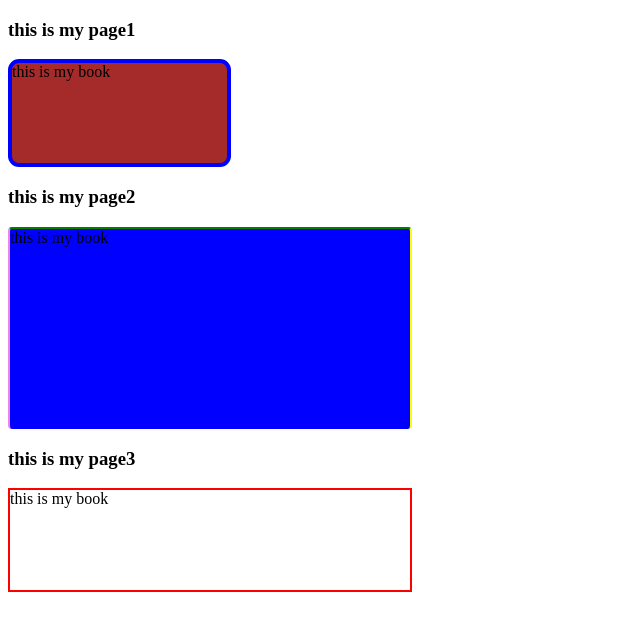
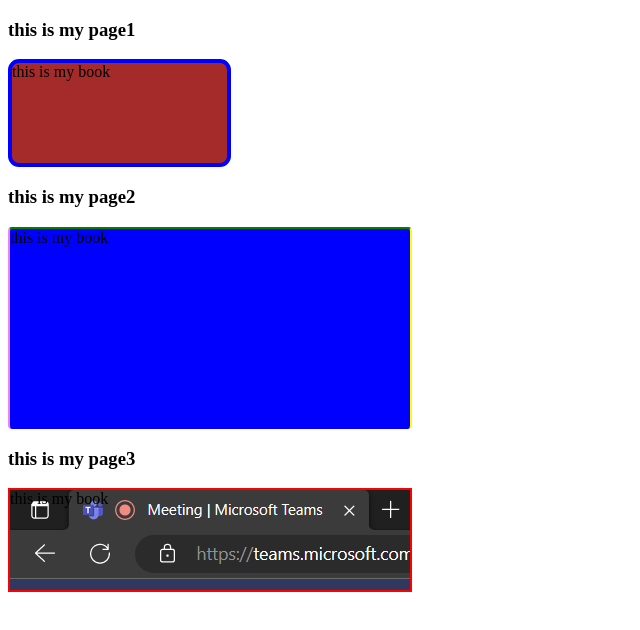
Before and after one commit to anujunique07/html, a plain HTML site: page index.html in a window 1280 px wide. Shown: the whole page, without its empty margins (0-640 px from the left). Drawn offline with Linux system fonts and the light colour scheme.

Commit message:
img updated

```diff
--- a/index.html
+++ b/index.html
@@ -31,7 +31,7 @@
         #thirdpara{
             height: 100px;
             width: 400px;
-            background-image: "./2023-01-04.png";
+            background-image: url("images/2023-01-04.png");
             border: 2px solid red;
         }
     </style>
```
Also changed, not shown: images/2023-01-04.png (renamed from 2023-01-04.png).
